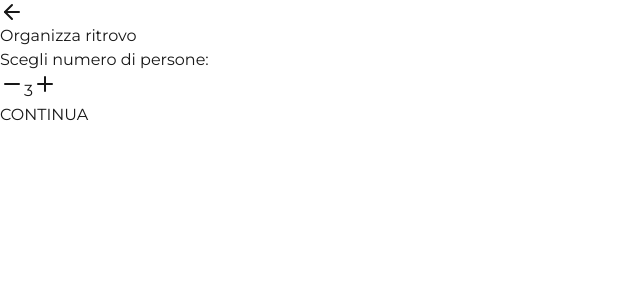
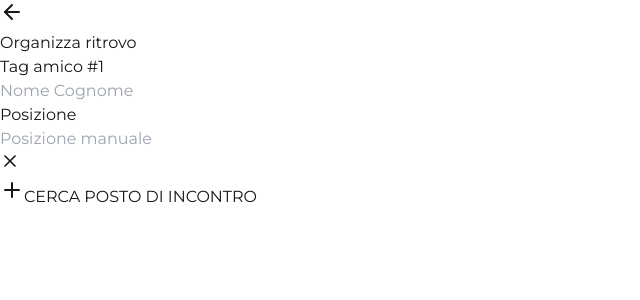
Before and after one commit to alessandrobelottidev/fairmeet, a Next.js app in the folder web-ui/: page /organize-meetup/step-1 in a window 1280 px wide. Shown: the top 300 px of the page, without its empty margins (0-640 px from the left). Built offline with nearby package versions, Linux system fonts and the light colour scheme.

Commit message:
merged step 1 and 2 in a single page with ability to add and remove feilds for friends

```diff
--- a/web-ui/src/app/(protected)/organize-meetup/context.tsx
+++ b/web-ui/src/app/(protected)/organize-meetup/context.tsx
@@ -60,6 +60,8 @@ interface MeetUpContextType {
     field: keyof FriendLocation,
     value: string
   ) => void;
+  removeFriend: (id: number) => void;
+  addFriend: () => void;
   fetchRecommendations: (positions: number[][], peopleNumber: number) => void;
   toggleEventSelection: (event: responseData) => void;
   updateGroupName: (name: string) => void;
@@ -86,9 +88,16 @@ export const MeetUpContext = createContext<MeetUpContextType>({
   updateFriendName: () => {
     console.warn("updateFriendName is not implemented");
   },
+  removeFriend: (id: number) => {
+    console.warn("removeFriend is not implemented");
+  },
+  addFriend: () => {
+    console.warn("updateFriendPosition is not implemented");
+  },
   updateFriendPosition: () => {
     console.warn("updateFriendPosition is not implemented");
   },
+
   fetchRecommendations: (positions: number[][], peopleNumber: number) => {
     console.warn("fetchRecommendations is not implemented");
   },
@@ -113,7 +122,9 @@ export const MeetUpContext = createContext<MeetUpContextType>({
 export const MeetUpProvider = ({ children }: { children: React.ReactNode }) => {
   // Define your shared state variables here
   const [peopleNumber, setNumPeople] = useState(3);
-  const [friends, setFriends] = useState<FriendLocation[] | undefined>();
+  const [friends, setFriends] = useState([
+    { id: 1, name: "", position: "" },
+  ] as FriendLocation[]);
   const [recommendations, setRecommendations] = useState([]);
   const [selectedEvents, setSelectedEvents] = useState(new Set<responseData>());
   const [groupName, setGroupName] = useState("");
@@ -122,7 +133,7 @@ export const MeetUpProvider = ({ children }: { children: React.ReactNode }) => {
 
   const initFriends = () => {
     setFriends(
-      Array.from({ length: peopleNumber }, (_, i) => ({
+      Array.from({ length: friends.length }, (_, i) => ({
         id: i + 1, // Crescent IDs starting from 1
         name: "", // Empty string for name
         position: "", // Empty number for position
@@ -155,10 +166,28 @@ export const MeetUpProvider = ({ children }: { children: React.ReactNode }) => {
   ) => {
     //here it need some middleware that can change the text address in coordinates
     setFriends(
-      friends?.map((friend) =>
+      friends.map((friend) =>
         friend.id === id ? { ...friend, [field]: value } : friend
       )
     );
+  };
+
+  const removeFriend = (id: number) => {
+    // serve almeno un amico per creare un gruppo di incontro
+    if (friends.length > 1) {
+      setFriends(friends.filter((friend) => friend.id !== id));
+    }
+  };
+
+  const addFriend = () => {
+    setFriends([
+      ...friends,
+      {
+        id: friends.length + 1,
+        name: "",
+        position: "",
+      },
+    ]);
   };
 
   const fetchRecommendations = async (
@@ -236,6 +265,8 @@ export const MeetUpProvider = ({ children }: { children: React.ReactNode }) => {
     initFriends,
     updateFriendName,
     updateFriendPosition,
+    addFriend,
+    removeFriend,
     fetchRecommendations,
     toggleEventSelection,
     updateGroupName,
--- a/web-ui/src/app/(protected)/organize-meetup/step-1/page.tsx
+++ b/web-ui/src/app/(protected)/organize-meetup/step-1/page.tsx
@@ -1,52 +1,204 @@
 "use client";
-import { ArrowLeft, Plus, Minus } from "lucide-react";
-import { useContext, useState } from "react";
+import { ArrowLeft, X, Plus } from "lucide-react";
+import { useContext, useEffect } from "react";
 import Link from "next/link";
-import BackButton from "@/components/ui/back-button";
 import { MeetUpContext } from "../context";
 
-const OrganizeMeetup = () => {
-  const { peopleNumber, updateNumPeople } = useContext(MeetUpContext);
+const GetPosition = () => {
+  const {
+    friends,
+    initFriends,
+    updateFriendName,
+    updateFriendPosition,
+    removeFriend,
+    addFriend,
+  } = useContext(MeetUpContext);
+
+  useEffect(() => {
+    initFriends();
+  }, [friends?.length]);
 
   return (
-    <div className="p-6 pt-10 space-y-6 flex flex-col items-center justify-center min-h-screen">
-      <BackButton link={"/home/map"} className="absolute top-4 left-4" />
-      <div className="bg-white flex flex-col max-w-xs mx-auto">
-        <h1 className="text-3xl font-bold text-center mb-8">
-          Organizza ritrovo
-        </h1>
+    <div className="min-h-screen bg-white p-4 flex flex-col">
+      <Link href="/chat">
+        <button className="mb-8">
+          <ArrowLeft size={24} />
+        </button>
+      </Link>
 
-        <div className="flex flex-col items-center flex-grow">
-          <p className="text-lg mb-8">Scegli numero di persone:</p>
+      <h1 className="text-3xl font-bold text-center mb-12">
+        Organizza ritrovo
+      </h1>
 
-          <div className="flex items-center justify-between w-full mb-8">
-            <button
-              onClick={() => updateNumPeople(Math.max(1, peopleNumber - 1))}
-              className="w-12 h-12 rounded-full bg-gray-100 flex items-center justify-center"
-            >
-              <Minus size={24} />
-            </button>
+      <div className="flex flex-col gap-6">
+        {friends?.map((friend, index) => (
+          <div key={friend.id} className="relative">
+            <div className="grid grid-cols-11 gap-4">
+              {/* nome amico */}
+              <div className="col-span-5">
+                <div className="mb-2">
+                  <span className="text-gray-700 text-sm font-medium">
+                    Tag amico #{index + 1}
+                  </span>
+                </div>
+                <input
+                  type="text"
+                  value={friend.name}
+                  onChange={(e) =>
+                    updateFriendName(friend.id, "name", e.target.value)
+                  }
+                  placeholder="Nome Cognome"
+                  className="w-full p-3 rounded-full border border-gray-200 text-sm"
+                />
+              </div>
 
-            <span className="text-4xl font-medium">{peopleNumber}</span>
+              {/* posizione amico */}
+              <div className="col-span-5">
+                <div className="mb-2">
+                  <span className="text-gray-700 text-sm font-medium">
+                    Posizione
+                  </span>
+                </div>
+                <div className="relative">
+                  <input
+                    type="text"
+                    value={friend.position}
+                    onChange={(e) =>
+                      updateFriendPosition(
+                        friend.id,
+                        "position",
+                        e.target.value
+                      )
+                    }
+                    placeholder="Posizione manuale"
+                    className="w-full p-3 rounded-full border border-gray-200 text-gray-500 text-sm pr-10"
+                  />
+                </div>
+              </div>
 
-            <button
-              onClick={() => updateNumPeople(Math.min(10, peopleNumber + 1))}
-              className="w-12 h-12 rounded-full bg-gray-100 flex items-center justify-center"
-            >
-              <Plus size={24} />
-            </button>
+              {/* bottone X */}
+              <button
+                onClick={() => removeFriend(friend.id)}
+                className="w-fit h-fit self-center place-self-center"
+              >
+                <X size={20} className="text-gray-400" />
+              </button>
+            </div>
           </div>
+        ))}
+      </div>
 
-          <Link
-            href="/organize-meetup/step-2"
-            className="w-full mx-auto bg-black text-white rounded-full py-4 font-medium text-center"
-          >
-            CONTINUA
-          </Link>
-        </div>
-      </div>
+      <button
+        onClick={addFriend}
+        className="mx-auto mt-6 mb-12 w-12 h-12 rounded-full border-2 border-gray-300 flex items-center justify-center"
+      >
+        <Plus size={24} className="text-gray-500" />
+      </button>
+
+      <Link href="/organize-meetup/step-3" className="mt-auto">
+        <button className="w-full bg-black text-white rounded-full py-4 text-sm font-medium">
+          CERCA POSTO DI INCONTRO
+        </button>
+      </Link>
     </div>
   );
 };
 
-export default OrganizeMeetup;
+export default GetPosition;
+
+// "use client";
+// import { ArrowLeft } from "lucide-react";
+// import { useContext, useEffect, useState } from "react";
+// import Link from "next/link";
+// import { MeetUpContext } from "../context";
+
+// const GetPosition = () => {
+//   const { friends, initFriends, updateFriendName, updateFriendPosition } =
+//     useContext(MeetUpContext);
+
+//   // // Initialize state with an array of FriendLocation objects
+//   // const [friends, setFriends] = useState<FriendLocation[]>(
+//   //   Array.from({ length: numPeople }, (_, i) => ({
+//   //     id: i + 1, // Crescent IDs starting from 1
+//   //     name: "", // Empty string for name
+//   //     position: "", // Empty number for position
+//   //   }))
+//   // );
+
+//   useEffect(() => {
+//     initFriends();
+//   }, []); // Empty dependency array ensures this runs once
+
+//   return (
+//     <div className="min-h-screen bg-white p-6 flex flex-col">
+//       <Link href="/organize-meetup/step-1">
+//         <button className="mb-12">
+//           <ArrowLeft size={24} />
+//         </button>
+//       </Link>
+
+//       <h1 className="text-2xl font-bold text-center mb-6">Organizza ritrovo</h1>
+
+//       {/* Blue Banner */}
+//       <div className="flex items-start gap-2 bg-blue-50 border border-blue-200 text-blue-700 p-4 rounded-lg mb-6">
+//         <div className="flex-shrink-0">
+//           <div className="bg-blue-200 text-blue-700 w-8 h-8 flex items-center justify-center rounded-full">
+//             ?
+//           </div>
+//         </div>
+//         <p className="text-sm">
+//           Il gruppo che verrà creato sarà composto solo dagli amici registrati
+//           sulla piattaforma con un proprio tag.
+//         </p>
+//       </div>
+
+//       <div className="flex flex-col gap-8">
+//         {friends?.map((friend, index) => (
+//           <div key={friend.id}>
+//             <div className="grid grid-cols-2 gap-4">
+//               <div>
+//                 <div className="mb-1">
+//                   <span className="text-gray-600 text-sm">
+//                     Tag amico #{index + 1}
+//                   </span>
+//                 </div>
+//                 <input
+//                   type="text"
+//                   value={friend.name}
+//                   onChange={(e) =>
+//                     updateFriendName(friend.id, "name", e.target.value)
+//                   }
+//                   placeholder="Nome Cognome"
+//                   className="w-full p-2 rounded-full border border-gray-200 text-sm"
+//                 />
+//               </div>
+
+//               <div>
+//                 <div className="mb-1">
+//                   <span className="text-gray-600 text-sm">Posizione</span>
+//                 </div>
+//                 <input
+//                   type="text"
+//                   value={friend.position}
+//                   onChange={(e) =>
+//                     updateFriendPosition(friend.id, "position", e.target.value)
+//                   }
+//                   placeholder="Posizione manuale"
+//                   className="w-full p-2 rounded-full border border-gray-200 text-gray-500 text-sm"
+//                 />
+//               </div>
+//             </div>
+//           </div>
+//         ))}
+//       </div>
+
+//       <Link href="/organize-meetup/step-3">
+//         <button className="mt-auto mx-4 bg-black text-white rounded-full py-3 text-sm font-medium">
+//           CERCA POSTO DI INCONTRO
+//         </button>
+//       </Link>
+//     </div>
+//   );
+// };
+
+// export default GetPosition;
```
Also changed, not shown: web-ui/src/app/(protected)/organize-meetup/step-2/page.tsx (deleted, +0 -96 lines).
